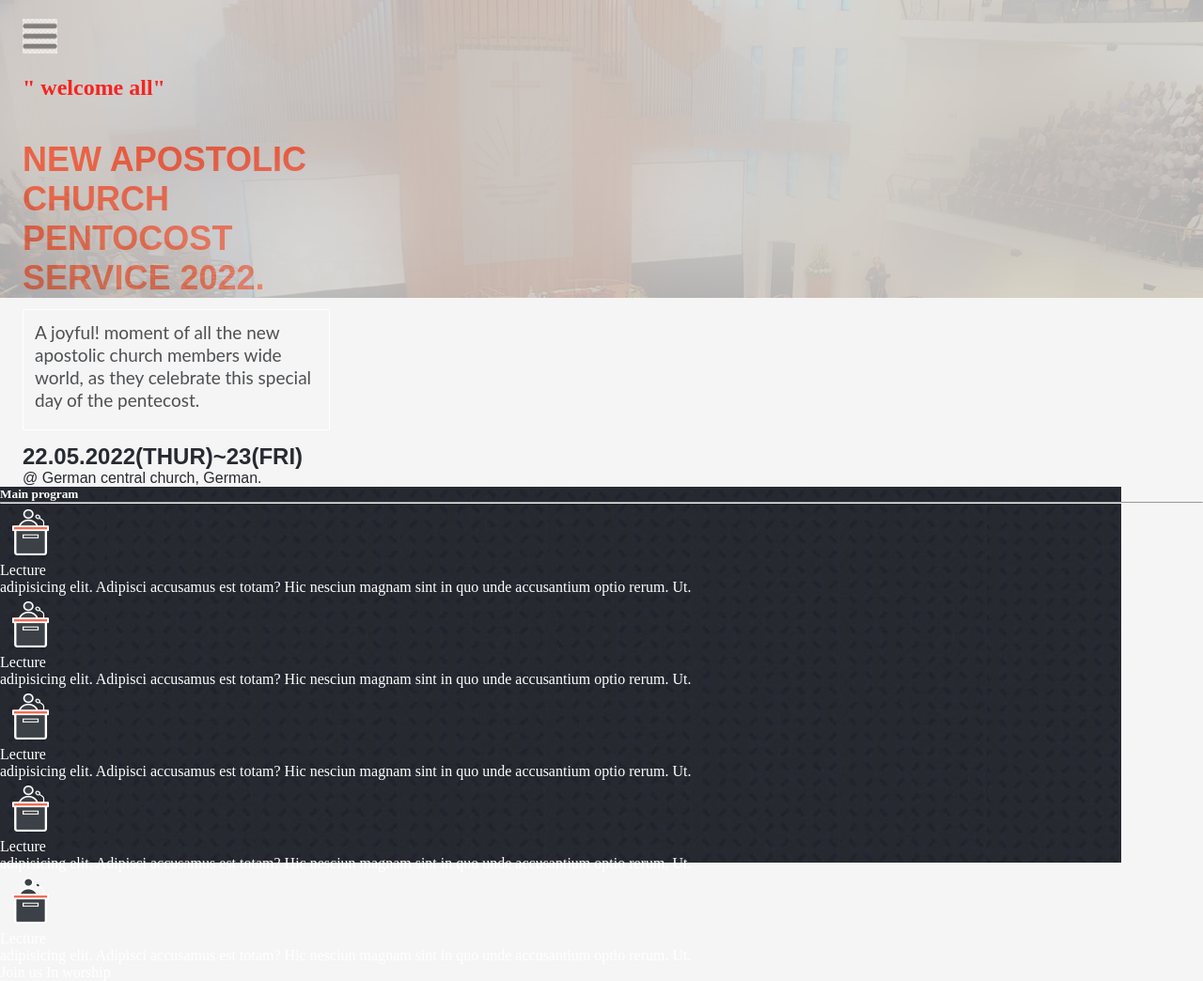
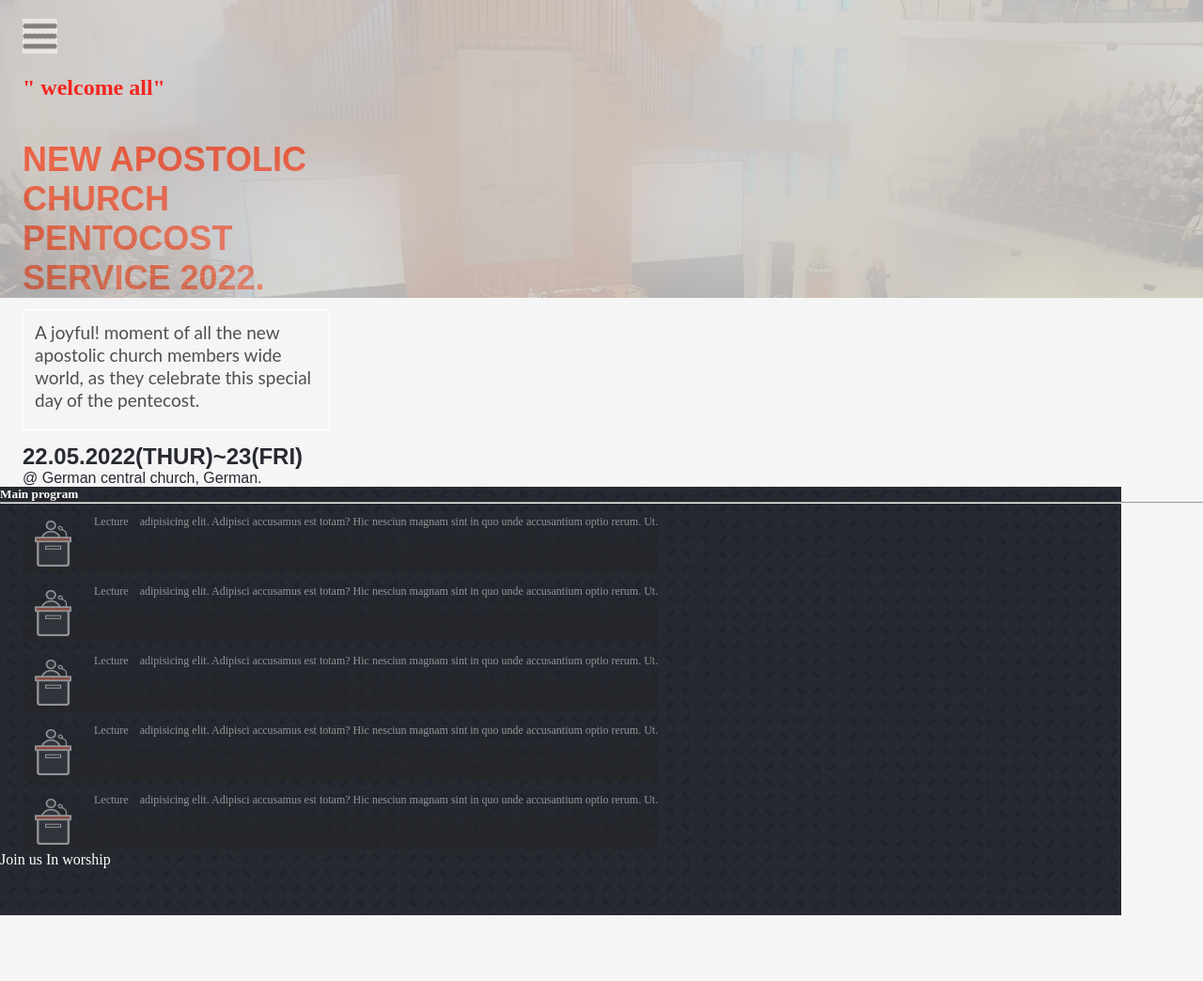
Before and after one commit to Kayonga99/NAC-Pentecost, a website: page index.html in a window 1280 px wide. Shown: the whole page at 94% size. After the commit the page ends 1018 px from the top, so only its background shows below. Drawn offline with Linux system fonts and the light colour scheme.

Commit message:
Add  background-color.

```diff
--- a/index.html
+++ b/index.html
@@ -67,32 +67,32 @@
         <li><div>
             <ul class="pro-div">
             <li><img src="./photos/logo.icons/lecture.png" alt=""></li>
-            <li>Lecture</li>
+            <li class="lpd" >Lecture</li>
             <li> adipisicing elit. Adipisci accusamus est totam? Hic nesciun magnam sint in quo unde accusantium optio rerum. Ut.</li>
         </ul></div></li>
 
-        <li><div class="pro-div">
+        <li><div>
             <ul class="pro-div">
             <li><img src="./photos/logo.icons/lecture.png" alt=""></li>
-            <li>Lecture</li>
+            <li class="lpd">Lecture</li>
             <li> adipisicing elit. Adipisci accusamus est totam? Hic nesciun magnam sint in quo unde accusantium optio rerum. Ut.</li>
         </ul></div></li>
 
-        <li><div class="pro-div">
+        <li><div>
             <ul class="pro-div">
             <li><img src="./photos/logo.icons/lecture.png" alt=""></li>
-            <li>Lecture</li>
+            <li class="lpd">Lecture</li>
             <li> adipisicing elit. Adipisci accusamus est totam? Hic nesciun magnam sint in quo unde accusantium optio rerum. Ut.</li>
         </ul></div></li>
 
-        <li><div class="pro-div">
+        <li><div>
             <ul class="pro-div">
             <li><img src="./photos/logo.icons/lecture.png" alt=""></li>
-            <li>Lecture</li>
+            <li class="lpd">Lecture</li>
             <li> adipisicing elit. Adipisci accusamus est totam? Hic nesciun magnam sint in quo unde accusantium optio rerum. Ut.</li>
         </ul></div></li>
 
-        <li><div class="pro-div">
+        <li><div>
             <ul class="pro-div">
             <li><img src="./photos/logo.icons/lecture.png" alt=""></li>
             <li>Lecture</li>
--- a/style.css
+++ b/style.css
@@ -101,7 +101,7 @@
 .pro-cards {
     background-image: url(./photos/program-bg.jpeg);
     background-repeat: no-repeat;
-    height: 400px;
+    height: 500px;
     color: #fff;
 }
 
@@ -109,3 +109,24 @@
   display: flex;
   flex-direction: column;
 }
+
+.pro-div {
+  display: inline-flex;
+  gap: 12px;
+  font-size: 12px;
+  line-height: 14px;
+
+
+background: linear-gradient(179.4deg, rgba(38, 38, 38, 0) 0.81%, rgba(38, 38, 38, 0.9) 84.03%);
+  margin-left: 24px;
+  margin-right: 24px;
+  backdrop-filter: blur(2px);
+  opacity: 0.5;
+  color: #fff;
+  margin-top: 12px;
+
+}
+
+ul.pro-div li {
+  color: #fff;
+}
```
